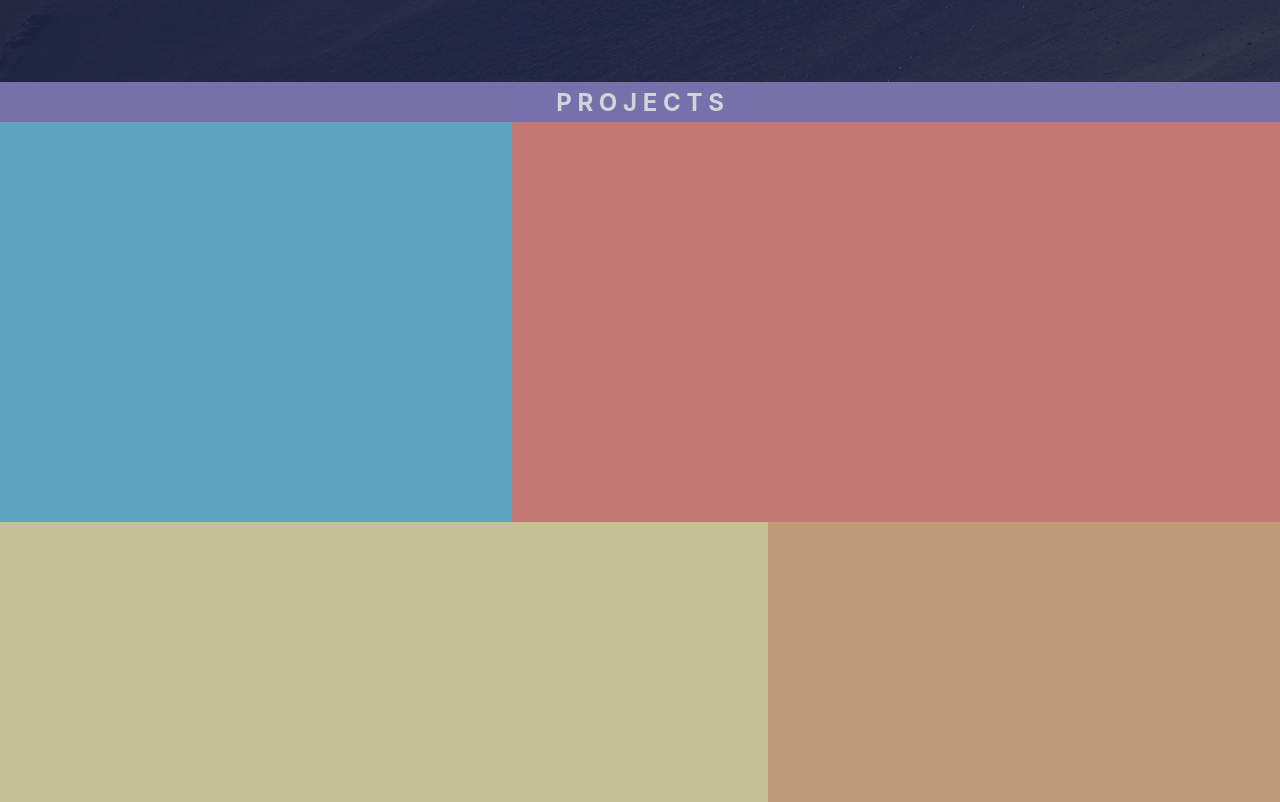
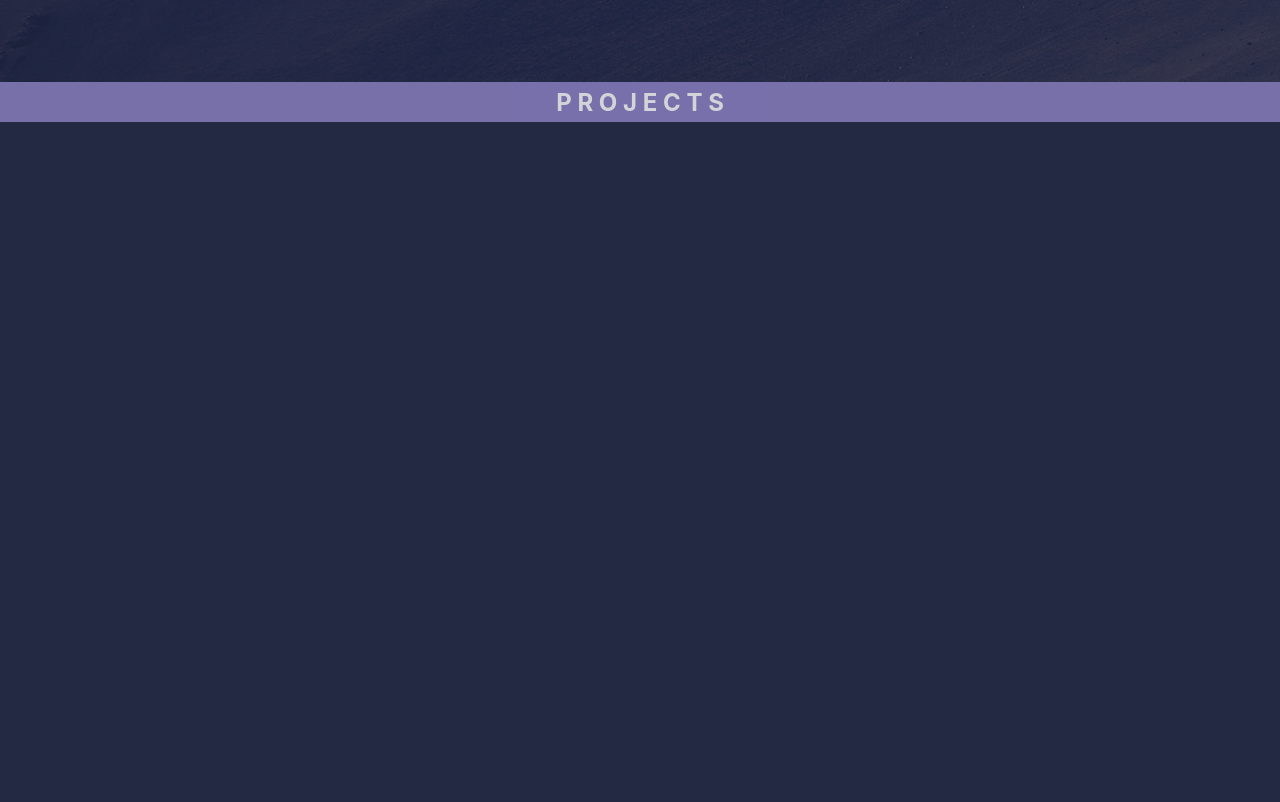
Before and after one commit to kc-leung/eportfolio, a React (Create React App) app: page / in a window 1280 px wide. Shown: the part 598-1400 px from the top of the page. Built offline with nearby package versions, Linux system fonts and the light colour scheme.

Commit message:
new container and projectArray structure

```diff
--- a/src/components/Projects/Projects.js
+++ b/src/components/Projects/Projects.js
@@ -1,7 +1,7 @@
 import React, { Component } from 'react';
 import './Projects.scss';
 
-import { colorArray } from '../../data/contants';
+import { projectArray } from '../../data/contants';
 
 export default class Projects extends Component {
   render() {
@@ -11,13 +11,14 @@ export default class Projects extends Component {
           <div className="title">P R O J E C T S</div>
         </div>
         <div className="contentContainer">
-          {colorArray.map((data, colorIndex) => {
+          {projectArray.map((data, colorIndex) => {
             return (
-              <div
-                key={colorIndex}
-                className="bannerColor"
-                style={{ backgroundColor: `${data}` }}
-              />
+              <div key={colorIndex} className="itemContainer">
+                <div
+                  className="bannerColor"
+                  style={{ backgroundColor: `${data.color}` }}
+                />
+              </div>
             );
           })}
         </div>
--- a/src/data/contants.js
+++ b/src/data/contants.js
@@ -1,17 +1,26 @@
 export const projectArray = [
-  'reactNative - app - PinIT',
-  'react - redux - firebase',
-  'angular - app - student',
-  'angular - github - starring',
-  'angular - app - employes',
-  'angular - app - comments',
+  {
+    title: 'reactNative - app - PinIT',
+    color: '#6fc3df',
+  },
+  {
+    title: 'react - redux - firebase',
+    color: '#ec8d81',
+  },
+  {
+    title: 'angular - app - student',
+    color: 'palegoldenrod',
+  },
+  {
+    title: 'angular - github - starring',
+    color: '#e7b788',
+  },
+  {
+    title: 'angular - app - employes',
+    color: '#8ea9e8',
+  },
+  {
+    title: 'angular - app - comments',
+    color: '#87c5a4',
+  },
 ];
-
-export const colorArray = [
-  '#6fc3df',
-  '#ec8d81',
-  'palegoldenrod',
-  '#e7b788',
-  '#8ea9e8',
-  '#87c5a4',
-];
```
